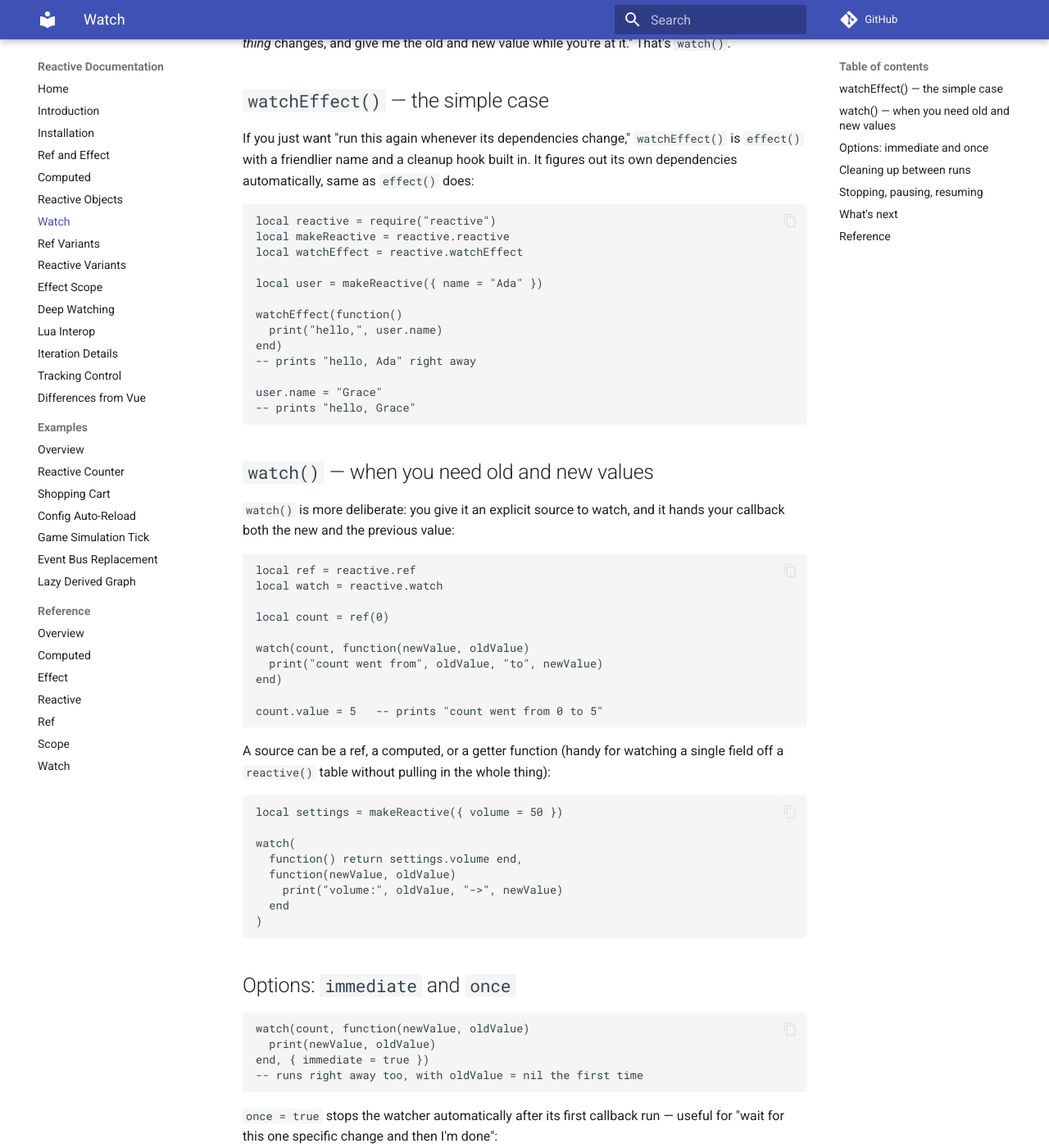
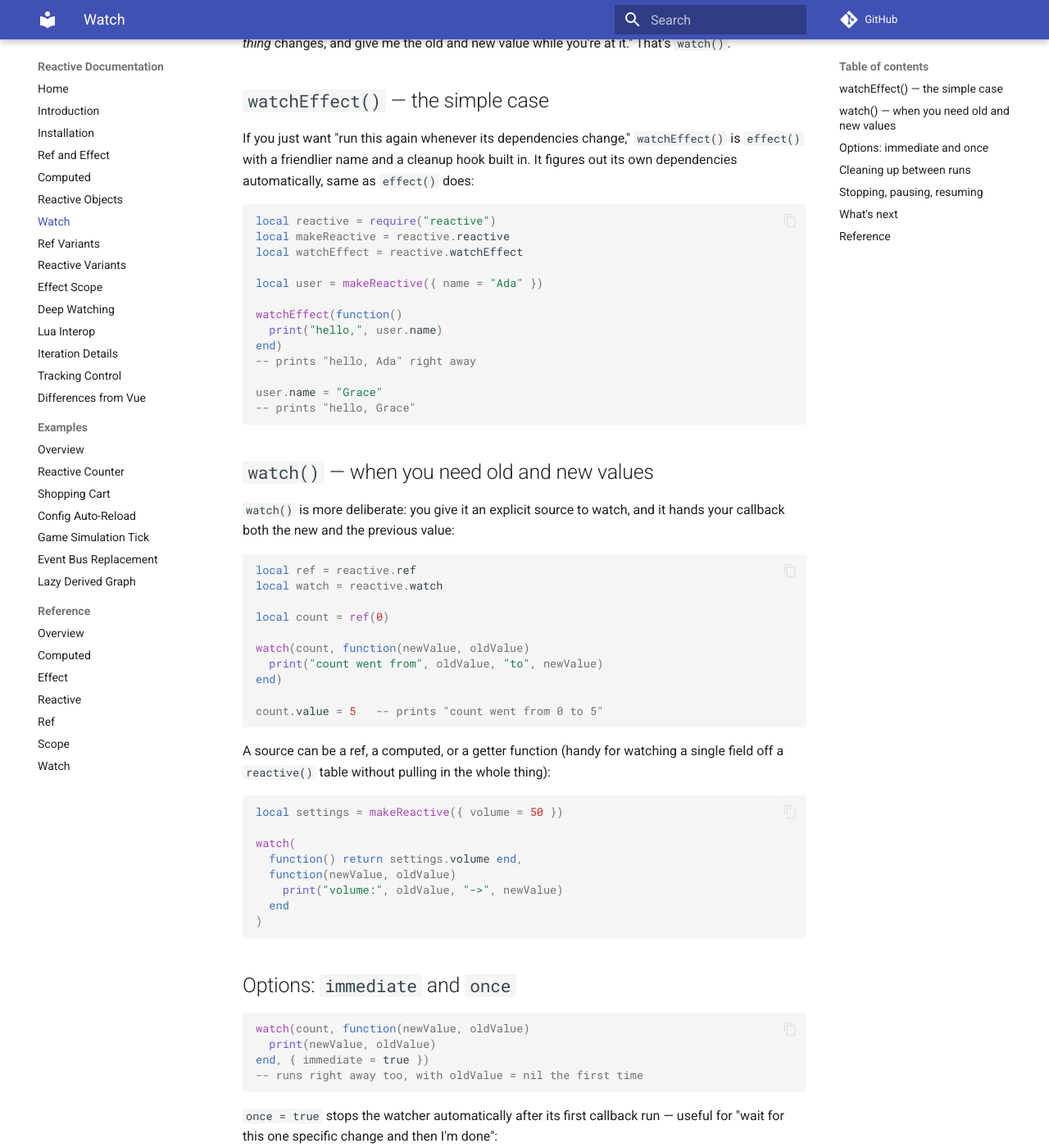
Before and after one commit to orhpel/reactive, an MkDocs documentation site: the page built from docs/05-watch.md, in a window 1280 px wide and 1400 px high, scrolled down 191 px. Shown: the whole window at 82% size. Built offline with MkDocs 1.6.1 and Material for MkDocs 9.7.7, drawn with Linux system fonts in a browser that asks for light colours; comment, search, counter and statistics services are not loaded; some of the changed text lies outside the part shown.

Commit message:
Add markdown extensions for syntax highlighting
Added markdown extensions for enhanced syntax highlighting.

```diff
--- a/mkdocs.yml
+++ b/mkdocs.yml
@@ -12,6 +12,14 @@ theme:
     - navigation.top
     - search.suggest
     - content.code.copy
+
+markdown_extensions:
+  - pymdownx.highlight:
+      anchor_linenums: true
+      line_spans: __span
+      pygments_lang_class: true
+  - pymdownx.inlinehilite
+  - pymdownx.superfences
 
 nav:
   - Home: index.md
```
